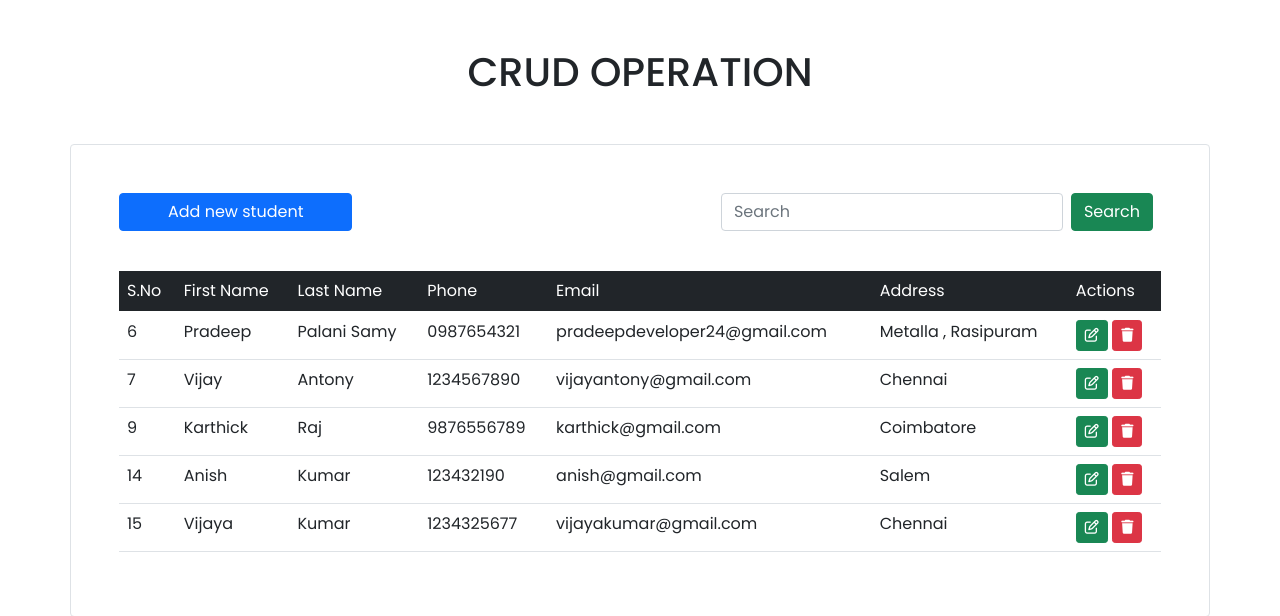
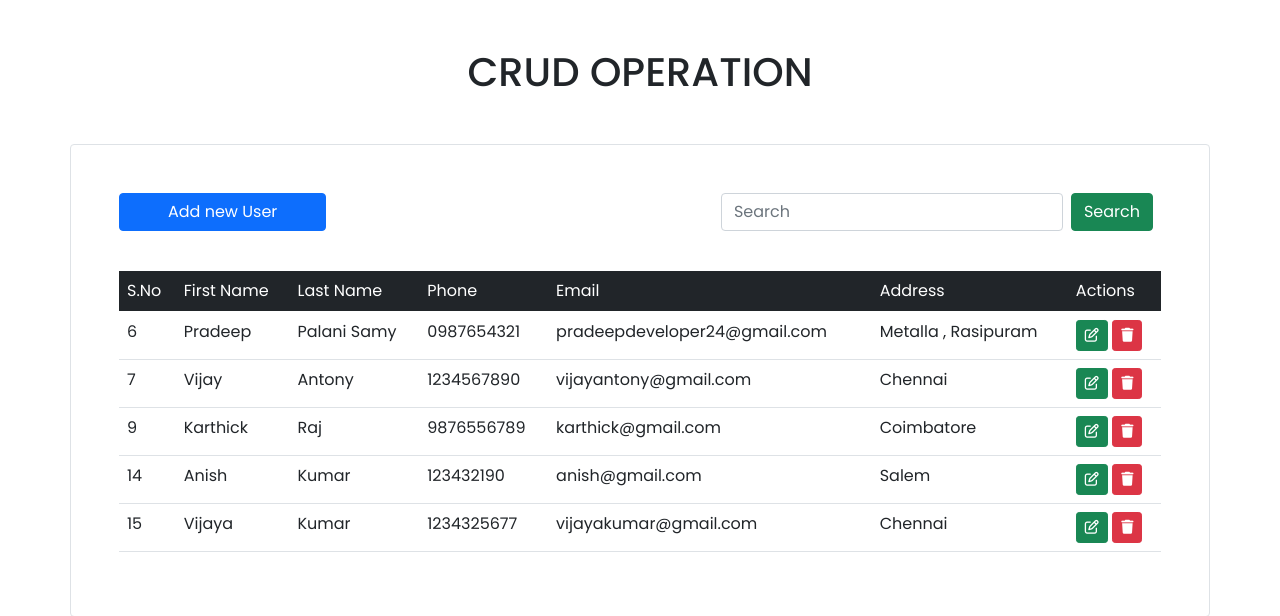
Before and after one commit to sathishkumar-c-2002/Django-CRUD-Search-Operation, a Django app: page / in a window 1280 px wide. Shown: the top 616 px of the page. Run offline with Django 5.2, Linux system fonts and the light colour scheme; data comes from the database, SQL or seed files in the repository; some libraries are stand-ins or nearby versions.

```diff
--- a/crudapp/templates/index.html
+++ b/crudapp/templates/index.html
@@ -31,7 +31,7 @@
     {% endif %}
 
         <div class="d-flex justify-content-between align-items-center">
-            <a href="" data-bs-toggle="modal" data-bs-target="#addStudentModal" class="btn btn-primary px-5 py-2btn-sm">Add new student</a>
+            <a href="" data-bs-toggle="modal" data-bs-target="#addStudentModal" class="btn btn-primary px-5 py-2btn-sm">Add new User</a>
             <div>
                 <form action="" method="post" class="d-flex">
                   {% csrf_token %}
@@ -72,7 +72,7 @@
                     <div class="modal-dialog">
                         <div class="modal-content">
                           <div class="modal-header">
-                            <h5 class="modal-title fs-5" id="updateStudentModalLabel_{{student.id }}">Update Student</h5>
+                            <h5 class="modal-title fs-5" id="updateStudentModalLabel_{{student.id }}">Update User</h5>
                             <button type="button" class="btn-close" data-bs-dismiss="modal" aria-label="Close"></button>
                           </div>
                           <div class="modal-body">
@@ -100,7 +100,7 @@
                           </div>
                           <div class="modal-footer">
                             <button type="button" class="btn btn-secondary" data-bs-dismiss="modal">Close</button>
-                            <button type="submit" class="btn btn-primary" name="update">Add New Student</button>
+                            <button type="submit" class="btn btn-primary" name="update">Update User</button>
                           </div>
                         </div>
                       </div>
@@ -120,7 +120,7 @@
               </div>
               <div class="modal-footer">
                   <button type="button" class="btn btn-secondary" data-bs-dismiss="modal">Close</button>
-                  <button type="submit" class="btn btn-danger" name="delete">Delete</button>
+                  <button type="submit" class="btn btn-danger" name="delete">Delete User</button>
               </div>
           </div>
       </div>
@@ -140,7 +140,7 @@
         <div class="modal-dialog">
             <div class="modal-content">
               <div class="modal-header">
-                <h5 class="modal-title" id="addStudentModalLabel">Add new Student</h5>
+                <h5 class="modal-title" id="addStudentModalLabel">Add new User</h5>
                 <button type="button" class="btn-close" data-bs-dismiss="modal" aria-label="Close"></button>
               </div>
               <div class="modal-body">
@@ -167,7 +167,7 @@
               </div>
               <div class="modal-footer">
                 <button type="button" class="btn btn-secondary" data-bs-dismiss="modal">Close</button>
-                <button type="submit" class="btn btn-primary" name="add">Add New Student</button>
+                <button type="submit" class="btn btn-primary" name="add">Add New User</button>
               </div>
             </div>
           </div>
```
Also changed, not shown: djangocrud/settings.py (+8 -2 lines).
